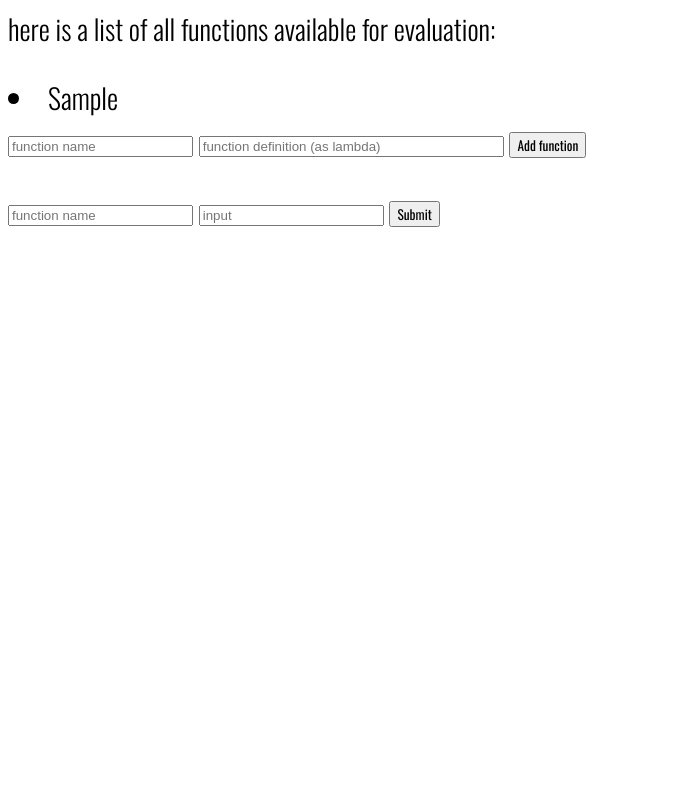
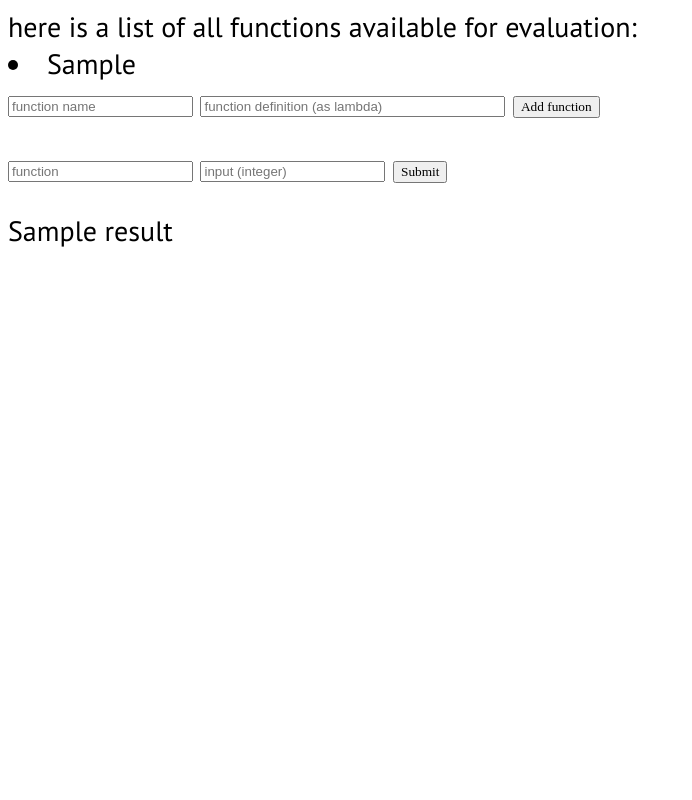
Before and after one commit to RahulTirumalareddy/fib, a Flask app: template templates/index.html in a window 1280 px wide. Shown: the whole page, without its empty margins (0-692 px from the left). Run offline with Flask 2, Linux system fonts and the light colour scheme; the template is opened without the code that fills it: most values are stand-ins (such as "Sample title", 1, 10 or a date in 2020).

Commit message:
best version by far

```diff
--- a/app.py
+++ b/app.py
@@ -1,7 +1,7 @@
 from flask import Flask, render_template, request, redirect, url_for
 import os
 app = Flask(__name__)
-
+result=''
 def fibonacci(n):
 	a,b=0,1
 	if n==0:
@@ -13,20 +13,26 @@
 		n-=1
 	return b
 
-d={'fibonacci':fibonacci, 'square':'lambda x:x*x'}#different structure for lambda and def functions
+d={'fibonacci':fibonacci, 'square':'lambda x:x*x'}
 
 
 @app.route('/')
 def hello_world():
-	return render_template('index.html',d=d)
-#finish this
+	return render_template('index.html',d=d,result=result)
+
 @app.route('/add', methods=['POST'])
 def add():
-	d[request.form['func_name']]=request.form['func_def']
+	global result
+	if len(request.form['func_name'])>0:
+		d[request.form['func_name']]=request.form['func_def']
+		result='Function '+request.form['func_name']+' has been added.'
+	else:
+		result='The function name must be at least one character.'
 	return hello_world()
 
 @app.route('/answer', methods = ['POST'])
 def answer():
+	global result
 	errors=[]
 	if not request.form['f'] in d:
 		errors.append("'" + request.form['f'] + "'"+ " is not in the dictionary of methods.")
@@ -34,16 +40,19 @@
 	if not request.form['n'].isdigit():
 		errors.append("The input must be an integer.")
 
-	if not errors and isinstance(d[request.form['f']],str):
+	if not errors:
 		f=d[request.form['f']]
-		case = request.form['n']
-		exp='('+f+')'+'('+ case+')'
-		return str(eval(exp))
-	elif not errors:
-		f=d[request.form['f']]
-		case = int(request.form['n'])
-		return str(f(case))
-	return " | ".join(errors)
+		n = request.form['n']
+		result=request.form['f'] + '(' + n + ')='
+		if isinstance(d[request.form['f']],str):
+			exp='('+f+')'+'('+n+')'
+			result+=str(eval(exp))
+			return hello_world()
+		else:
+			result+=str(f(int(n)))
+			return hello_world()
+	result=" | ".join(errors)
+	return hello_world()
 
 if __name__ == '__main__':
 	port = int(os.environ.get('PORT', 33507))
--- a/templates/index.html
+++ b/templates/index.html
@@ -2,17 +2,17 @@
   <head>
     <meta charset="utf-8">
     <title>Rahul's app</title>
-    <link href="https://fonts.googleapis.com/css?family=Oswald:300,400" rel="stylesheet">
+    <link href="https://fonts.googleapis.com/css?family=PT+Sans" rel="stylesheet">
     <style type="text/css">
       body {
-      	font-family: 'Oswald', sans-serif;
+      	font-family: 'PT Sans', sans-serif;
       	font-size: 28px;
       	font-weight:300;
       }
     </style>
   </head>
   <body>
-  <p>here is a list of all functions available for evaluation:</p>
+  here is a list of all functions available for evaluation:
     {% for f in d %}
     <li>{{f}}</li>
     {% endfor %}
@@ -23,10 +23,12 @@
     <input type="submit" value="Add function" style="font-family: 'Oswald';"/>
   </form>
   <form action="/answer" method="post">
-    <input type="text" name="f" placeholder='function name'></input>
-  	<input type="text" name="n" placeholder='input'></input>
+    <input type="text" name="f" placeholder='function'></input>
+  	<input type="text" name="n" placeholder='input (integer)'></input>
   	<input type="submit" value="Submit" style="font-family: 'Oswald';"/>
   </form>
 
+  {{result}}
+
   </body>
 </html>
```
